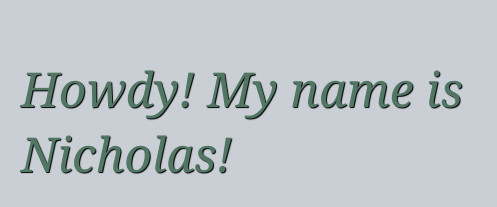
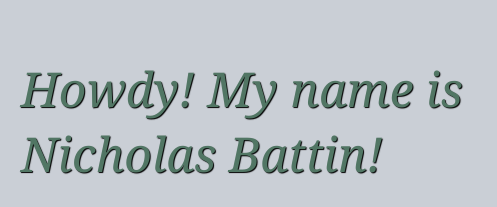
Before and after one commit to nickjbb/project-5-csce-421, a plain HTML site: page index.html in a window 1280 px wide. Shown: the part 110-317 px from the top of the page, 596-1093 px from the left. Drawn offline with Linux system fonts and the light colour scheme.

Commit message:
Added last name

```diff
--- a/index.html
+++ b/index.html
@@ -12,7 +12,7 @@
         <img src="P1017732.jpg" class="front-photo">
         <div class="text">
             <div class="howdy">
-                Howdy! My name is Nicholas!
+                Howdy! My name is Nicholas Battin!
             </div>
             <ul>
                 <a href="aipage.html"><li class="aboutme">About Me &#128075;</a></li>
```
